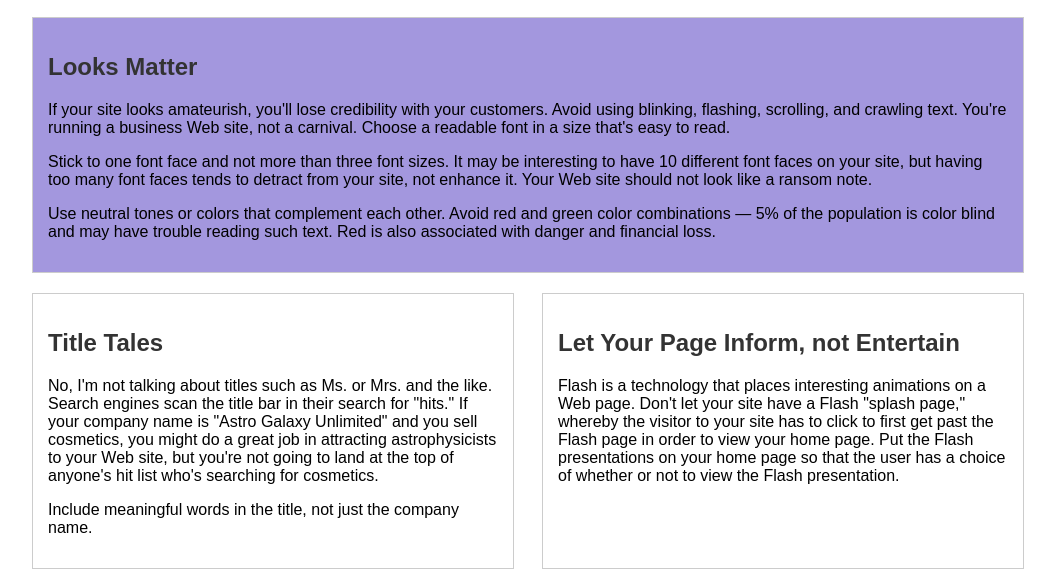
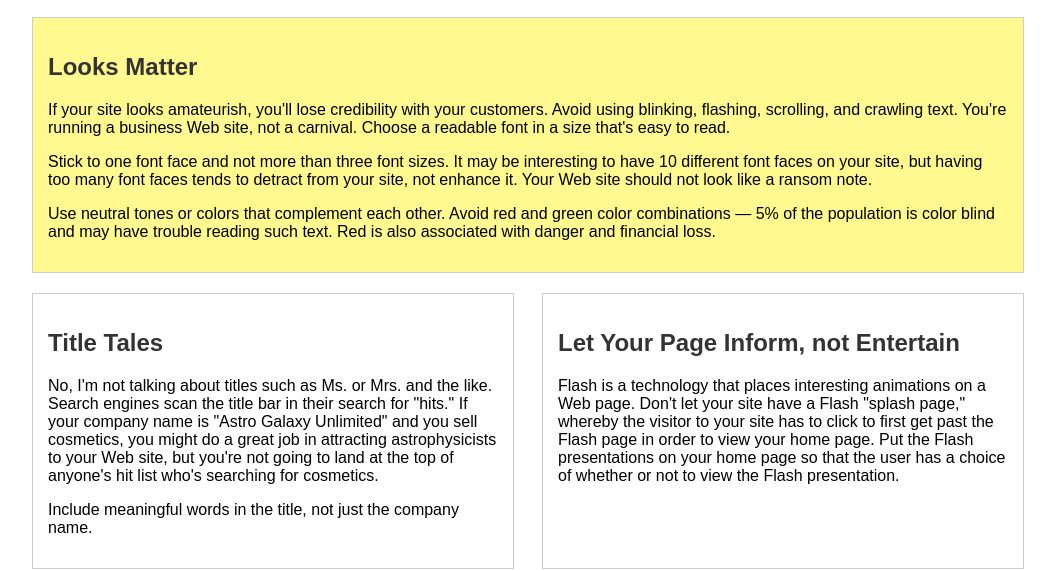
Before and after one commit to mpur6520/Images_Positioning_Activity, a plain HTML site: page no.html in a window 1280 px wide. Shown: the part 229-800 px from the top of the page, without its empty margins (128-1183 px from the left). Drawn offline with Linux system fonts and the light colour scheme.

Commit message:
Update style.css

```diff
--- a/style.css
+++ b/style.css
@@ -35,7 +35,7 @@ img{
 }
 
 .section-box.yellow {
-    background-color: #a397de;
+    background-color: #fff98f;
 }
 
 .section-box.green {
```
